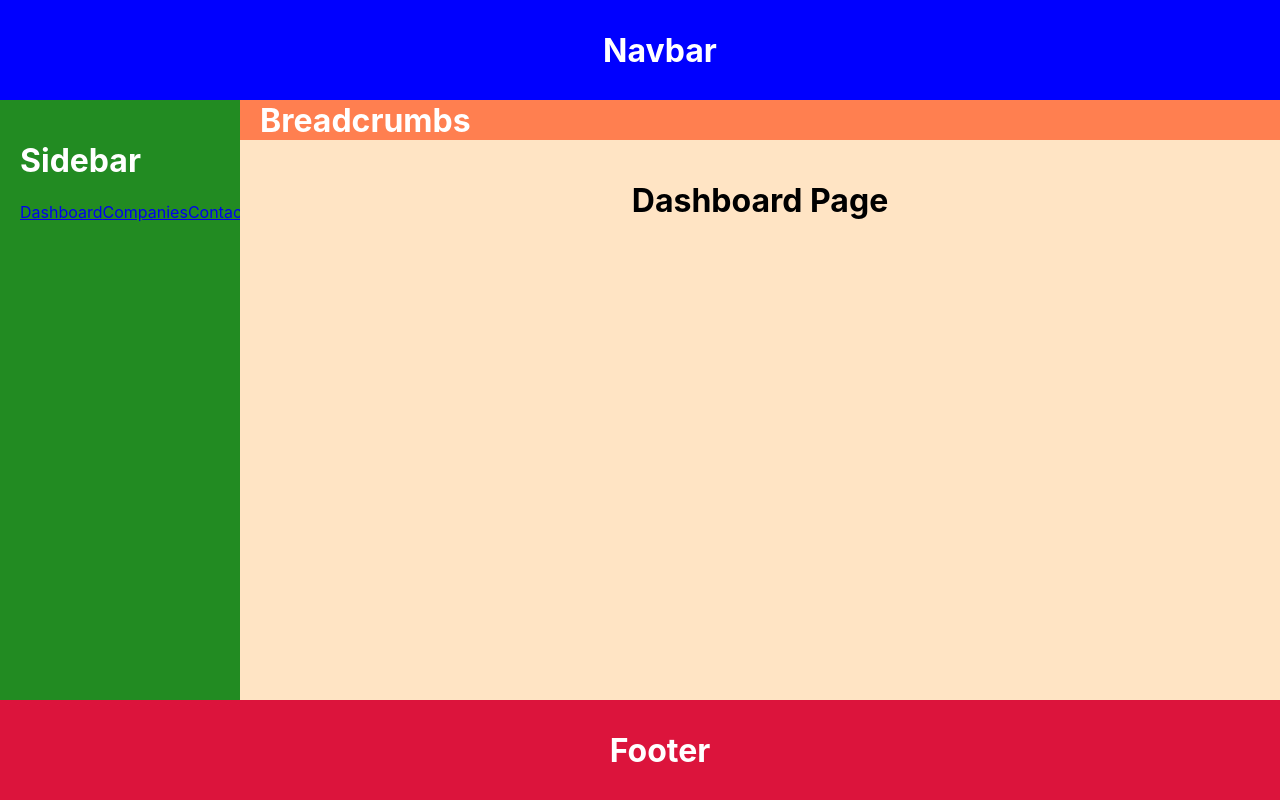
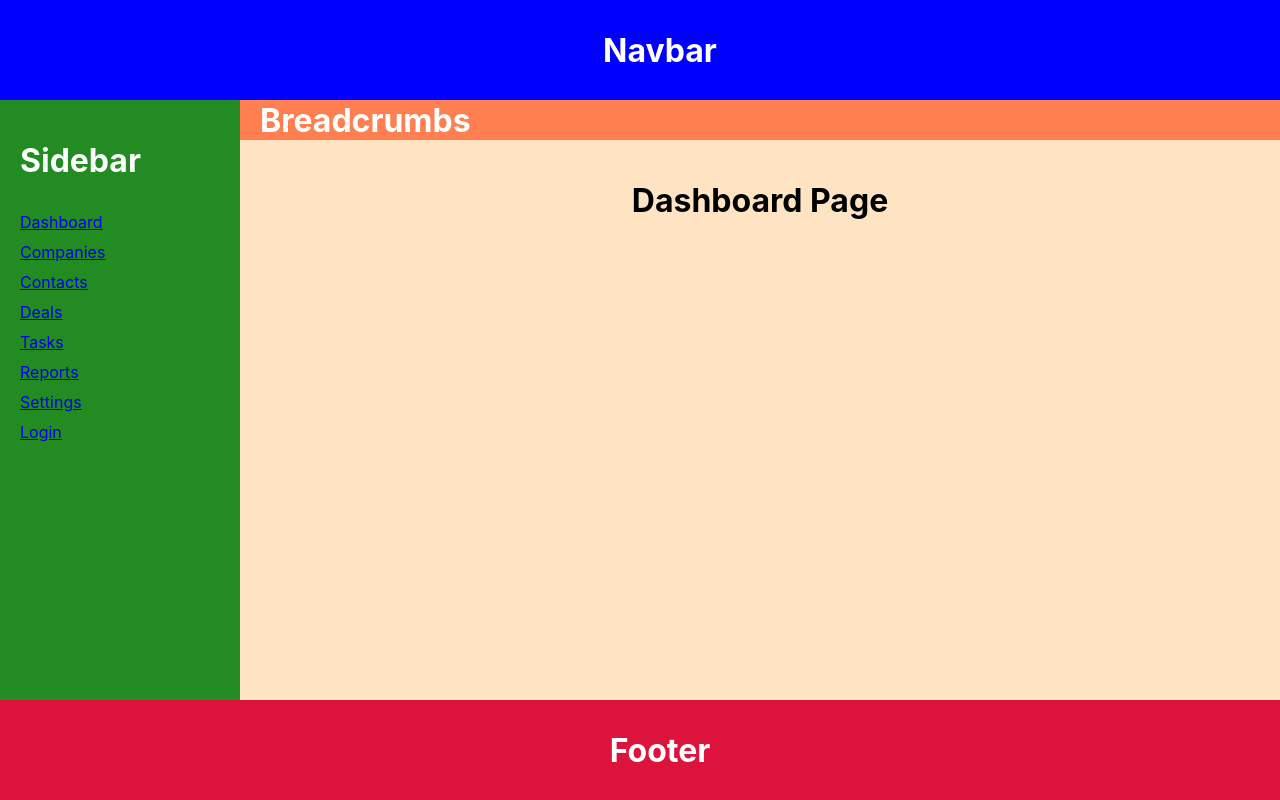
Before and after one commit to conlonsp/crm, a React (Create React App) app: page / in a window 1280 px wide. Built offline with nearby package versions, Linux system fonts and the light colour scheme.

Commit message:
set positioning for NavLinks in Sidebar

```diff
--- a/src/index.css
+++ b/src/index.css
@@ -52,6 +52,9 @@ code {
   color: white;
   padding: 20px;
   overflow-y: auto;
+  display: flex;
+  flex-direction: column;
+  gap: 10px;
 }
 
 .breadcrumbs {
```
